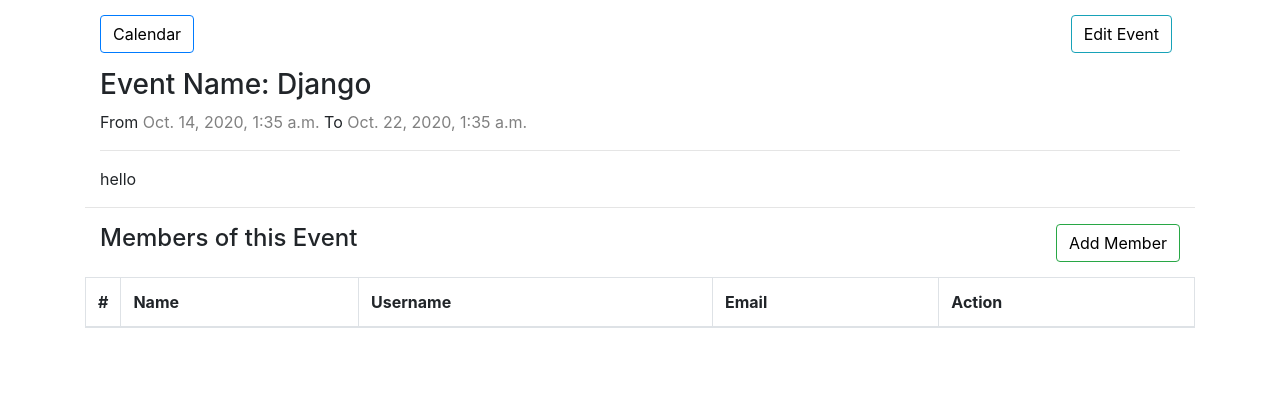
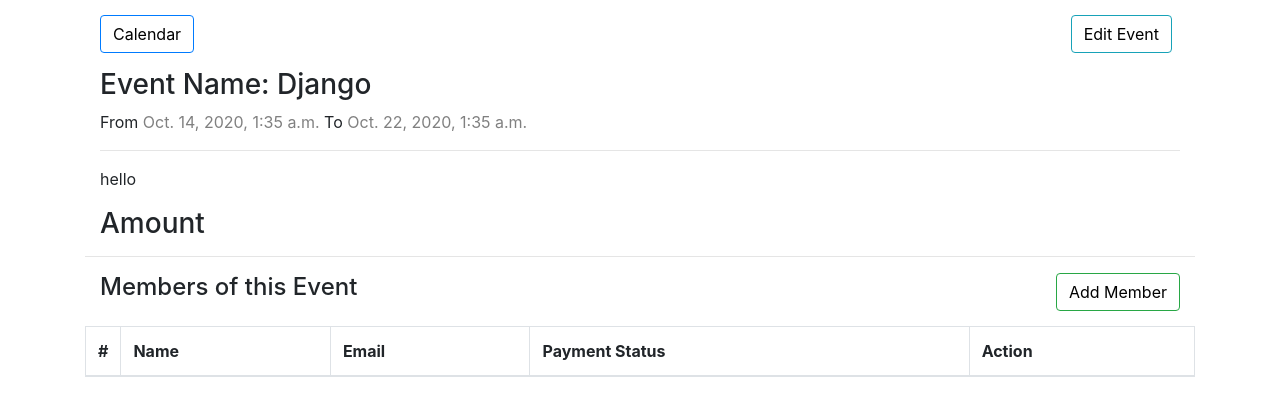
Before and after one commit to khushi-web/webster2k20, a Django app: page /calendarapp/event/4/details/ in a window 1280 px wide. Shown: the top 416 px of the page. Run offline with Django 3.2, Linux system fonts and the light colour scheme; a user stored in the database is signed in; data comes from the database, SQL or seed files in the repository; both versions use the stored data as it was after the commit; lists and menus that the app fills with data are empty; some libraries are stand-ins or nearby versions.

Commit message:
Payment field created

```diff
--- a/calendarapp/models.py
+++ b/calendarapp/models.py
@@ -11,6 +11,7 @@
     description = models.TextField()
     start_time = models.DateTimeField()
     end_time = models.DateTimeField()
+    amount = models.FloatField()
     created_date = models.DateTimeField(auto_now_add=True)
 
     def __str__(self):
--- a/calendarapp/templates/calendarapp/event-details.html
+++ b/calendarapp/templates/calendarapp/event-details.html
@@ -16,6 +16,7 @@ Event Details
             <p>From <span style="color: gray;">{{ event.start_time }}</span> To <span style="color: gray;">{{ event.end_time }}</span></p>
             <hr>
             <p>{{ event.description }}</p>
+            <h3>Amount</h3>
         </div>
         <hr>
         <div class="clearfix">
@@ -27,8 +28,8 @@ Event Details
                 <tr>
                   <th style="width: 10px">#</th>
                   <th>Name</th>
-                  <th>Username</th>
                   <th>Email</th>
+                  <th>Payment Status</th>
                   <th>Action</th>
                 </tr>
               </thead>
@@ -36,9 +37,10 @@ Event Details
                 {% for member in eventmember %}
                 <tr role="row">
                     <td>{{ forloop.counter }}</td>
-                    <td>{{ member.user.first_name }} {{ member.user.last_name }}</td>
+                  <!--  <td>{{ member.user.first_name }} {{ member.user.last_name }}</td> -->
                     <td>{{ member.user.username }}</td>
                     <td>{{ member.user.email }}</td>
+                    <td><a class="btn btn-info" href="{% url 'calendarapp:remove_event' member.id %}">Amount Status</a></td>
                     <td>
                         <a class="btn btn-danger" href="{% url 'calendarapp:remove_event' member.id %}">Remove</a>
                     </td>
--- a/calendarapp/templates/calendarapp/event_delete.html
+++ b/calendarapp/templates/calendarapp/event_delete.html
@@ -8,7 +8,7 @@ Event Delete
 {% block content %}
     <h1>Delete</h1>
     <form action="" method="post">{% csrf_token %}
-        <p>Are you sure you want to delete this event?</p>
+        <p>Are you sure you want to delete this Member?</p>
         <button class="btn btn-danger ml-2" type="submit">Confirm</button>
     </form>
 {% endblock content %}
--- a/calendarapp/views.py
+++ b/calendarapp/views.py
@@ -63,6 +63,7 @@ def create_event(request):
     if request.POST and form.is_valid():
         title = form.cleaned_data['title']
         description = form.cleaned_data['description']
+        amount = form.cleaned_data['amount']
         start_time = form.cleaned_data['start_time']
         end_time = form.cleaned_data['end_time']
         Event.objects.get_or_create(
@@ -70,6 +71,7 @@ def create_event(request):
             title=title,
             description=description,
             start_time=start_time,
+            amount=amount,
             end_time=end_time
         )
         return HttpResponseRedirect(reverse('calendarapp:calendar'))
@@ -77,7 +79,7 @@ def create_event(request):
 
 class EventEdit(generic.UpdateView):
     model = Event
-    fields = ['title', 'description', 'start_time', 'end_time']
+    fields = ['title', 'description', 'start_time', 'end_time','amount']
     template_name = 'event.html'
 
 @login_required
```
Also changed, not shown: calendarapp/migrations/0003_event_amount.py (added), db.sqlite3.
